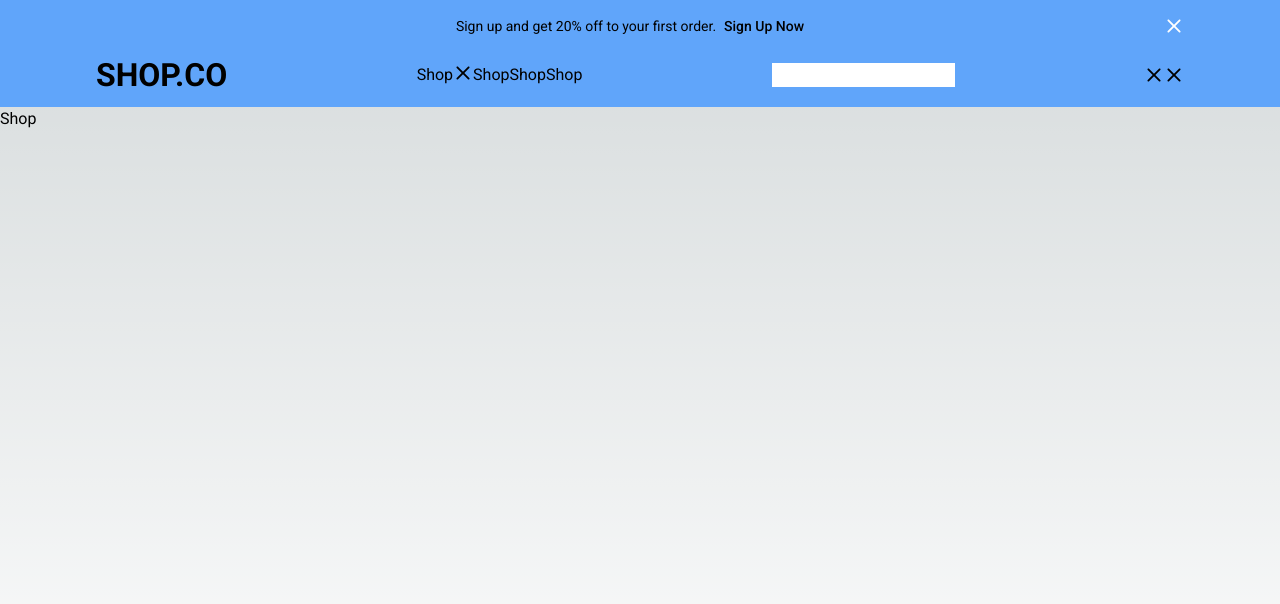
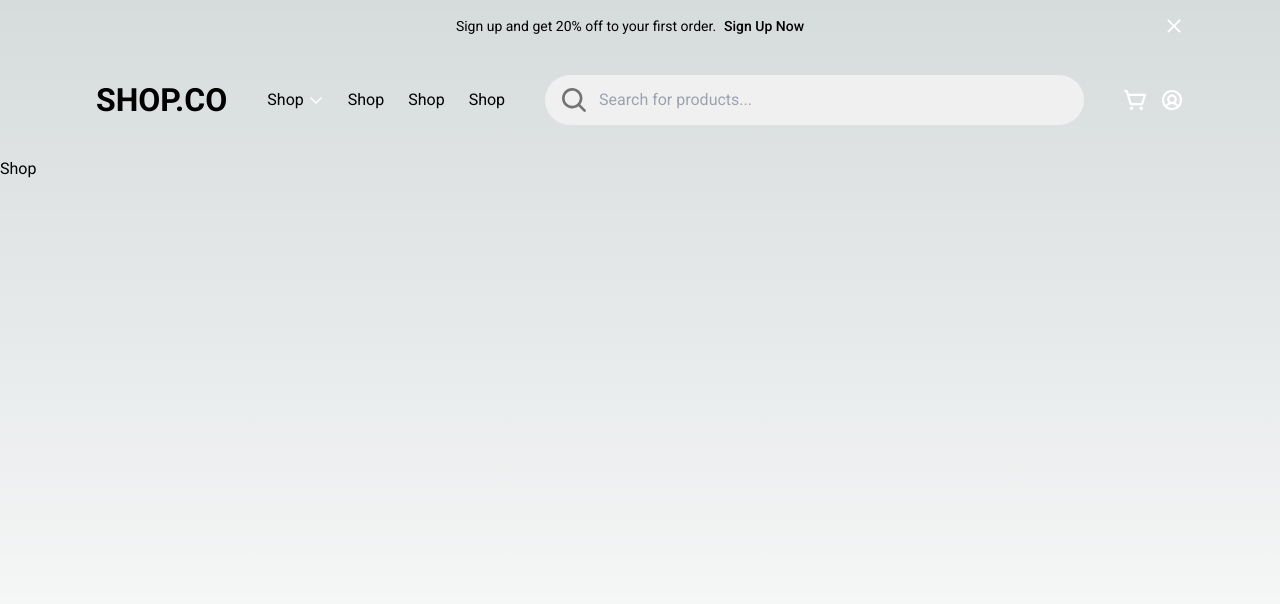
Before and after one commit to Railson25/shop-railson, a Next.js app: page / in a window 1280 px wide. Shown: the top 604 px of the page. Built offline with nearby package versions, Linux system fonts and the light colour scheme.

Commit message:
<style> Navbar component

```diff
--- a/components/navbar.tsx
+++ b/components/navbar.tsx
@@ -1,19 +1,28 @@
+"use client"
+
 import Link from "next/link"
 import { Advertising } from "./advertising"
-import { CloseIcon } from "./icons/close-icon"
+import { Input } from "./Input"
+import { CarIcon } from "./icons/car-icon"
+import { PersonIcon } from "./icons/person-icon"
+import { ArrowDown } from "./icons/arrow-down"
+import { SearchIcon } from "./icons/search-icon"
+
 
 export const Navbar = () => {
+
     return(
-        <div className="w-ful px-24 py-2 flex flex-col max-sm:px-10 bg-blue-400 justify-start ">
+        <div className="w-ful px-24 py-2 flex flex-col max-sm:px-10 justify-start ">
             <Advertising />
-            <div className="flex items-center justify-between">
-                <h1 className="uppercase font-bold text-[32px]">
+            <div className="flex items-center justify-between py-6">
+                <h1 className="uppercase font-bold text-[32px] max-lg:text-[26px]">
                     SHOP.CO
                 </h1>
-                <nav className="flex px-10 max-md:hidden">
-                    <Link href='/' className="flex text-[16px] font-normal">
+                <nav className="
+                flex gap-x-6 px-10 max-lg:text-[12px] max-md:hidden text-[16px] font-normal max-lg:gap-x-4">
+                    <Link href='/' className="flex items-center gap-x-1 fill-white">
                         Shop
-                        <CloseIcon />
+                        <ArrowDown />
                     </Link>
                     <Link href='/'>
                         Shop
@@ -26,11 +35,14 @@ export const Navbar = () => {
                     </Link>
                 </nav>
 
-                <input className="max-md:hidden"/>
+                <Input />
 
-                <div className="flex pl-10 ">
-                    <CloseIcon />
-                    <CloseIcon />
+                <div className="flex pl-10 max-lg:pl-4 gap-x-3 fill-white">
+                    <div className="md:hidden w-6 h-6">
+                        <SearchIcon />
+                    </div>
+                    <CarIcon  />
+                    <PersonIcon />
                 </div>
 
             </div>
```
